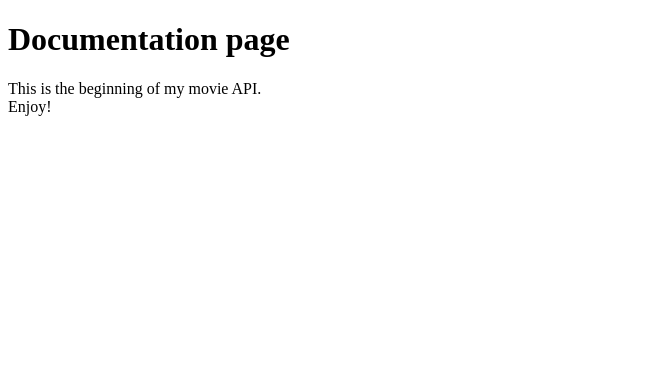
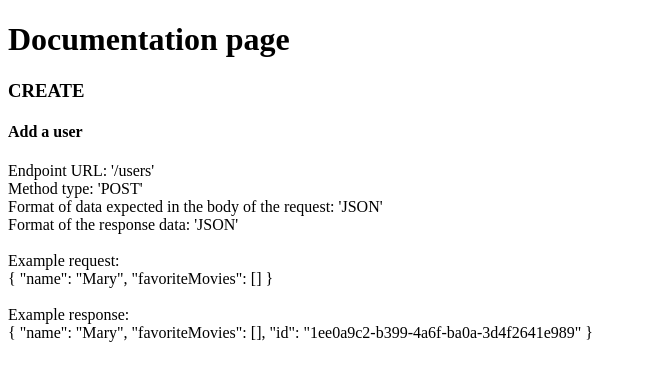
Before and after one commit to Darkpfeffer/movie_api, a website: page public/documentation.html in a window 1280 px wide. Shown: the whole page, without its empty margins (0-646 px from the left). Drawn offline with Linux system fonts and the light colour scheme.

Commit message:
Function (add a user) instructions added
'documentation.html'

```diff
--- a/public/documentation.html
+++ b/public/documentation.html
@@ -6,9 +6,21 @@
     <body>
         <div>
             <h1>Documentation page</h1>
-            <p>This is the beginning of my movie API. <br>
-            Enjoy!
-            </p>
+                <h3>CREATE</h3>
+                    <h4>Add a user</h4>
+                        <p>
+                            Endpoint URL: '/users'<br>
+                            Method type: 'POST'<br>
+                            Format of data expected in the body of the request: 'JSON'<br>
+                            Format of the response data: 'JSON'<br>
+                            <br>
+                            Example request:<br>
+                            { "name": "Mary", "favoriteMovies": [] }<br>
+                            <br>
+                            Example response:<br>
+                            { "name": "Mary", "favoriteMovies": [],
+                             "id": "1ee0a9c2-b399-4a6f-ba0a-3d4f2641e989" }
+                        </p>
         </div>
     </body>
 </html>
```
